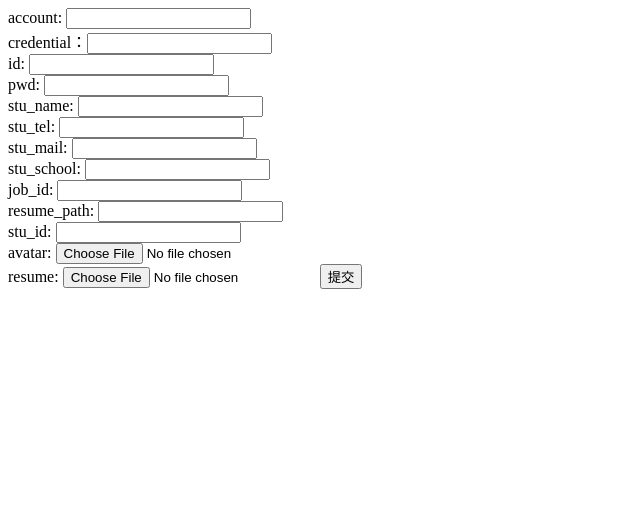
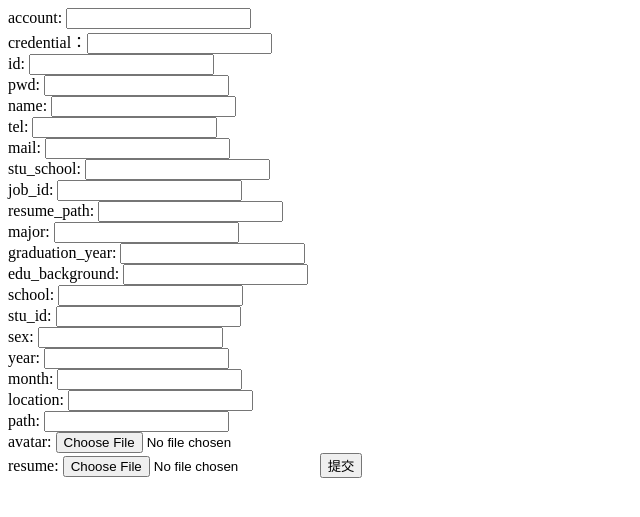
Before and after one commit to ahangchen/WeMeet, a Django app: page /student/ in a window 1280 px wide. Shown: the top 517 px of the page, without its empty margins (0-640 px from the left). Run offline with Django 3.2, Linux system fonts and the light colour scheme.

Commit message:
fix stu_info_get&update

```diff
--- a/student/ctrl/account.py
+++ b/student/ctrl/account.py
@@ -70,7 +70,7 @@ def register(acnt, pwd):
     # 如果账号尚未被注册
     stu_tag = stu_info.insert(name='', school='', tel='',
                               mail=acnt, avatar_path=DEFAULT_AVATAR,
-                              edu_background='', grade='', location='', major='')
+                              sex=0, year=-1, month=-1, location='', major='')
 
     # 如果插入学生失败
     if stu_tag == ERR_INSERT_DB:
--- a/student/ctrl/tag.py
+++ b/student/ctrl/tag.py
@@ -25,6 +25,7 @@ ERR_CHANGE_PWD_NOTEXIST = -14  # 账号不存在
 ERR_CHANGE_PWD_WRONG_CREDENTIAL = -15  # 凭据错误
 ERR_CHANGE_PWD_DB = -16
 
+OK_GET_INFO = 17  # 获取学生信息
 ERR_GET_INFO_NOTEXIST = -17  # 获取学生信息
 ERR_GET_INFO_DB = -18  # 获取学生信息
 
--- a/student/templates/POST.html
+++ b/student/templates/POST.html
@@ -6,18 +6,27 @@
     <title>Title</title>
 </head>
 <body>
-    <form enctype="multipart/form-data" action="/student/resume/apply/" method="post">
+    <form enctype="multipart/form-data" action="/student/info/intern/get/" method="post">
         account: <input name="account" type="text"/><br>
         credential：<input name="credential" type="text"/><br>
         id: <input name="id" type="text"/><br>
            pwd: <input name="pwd" type="text"/><br>
-        stu_name: <input name="stu_name" type="text" /><br>
-        stu_tel: <input name="stu_tel" type="tel" /><br>
-        stu_mail: <input name="stu_mail" type="email"/><br>
+        name: <input name="name" type="text" /><br>
+        tel: <input name="tel" type="tel" /><br>
+        mail: <input name="mail" type="email"/><br>
         stu_school: <input name="stu_school" type="text" /><br>
         job_id: <input name="job_id" type="text" /><br>
         resume_path: <input name="resume_path" type="text" /><br>
+        major: <input name="major" type="text" /><br>
+        graduation_year: <input name="graduation_year" type="text" /><br>
+        edu_background: <input name="edu_background" type="text" /><br>
+        school: <input name="school" type="text" /><br>
         stu_id: <input name="stu_id" type="text" /><br>
+        sex: <input name="sex" type="text" /><br>
+        year: <input name="year" type="text" /><br>
+        month: <input name="month" type="text" /><br>
+        location: <input name="location" type="text" /><br>
+        path: <input name="path" type="text" /><br>
         avatar: <input name="avatar" type="file" name="select"/><br>
         resume: <input name="resume" type="file" name="select"/>
         <input type="submit" value="提交" /></form>
--- a/student/views.py
+++ b/student/views.py
@@ -47,6 +47,7 @@ from student.ctrl.tag import OK_REG
 from student.ctrl.tag import REG_FAIL_DB
 from student.ctrl.tag import OK_CHANGE_PWD
 from student.ctrl.tag import OK_RESET_MAIL
+from student.ctrl.tag import OK_GET_INFO
 from student.ctrl.tag import ERR_GET_INFO_DB
 from student.ctrl.tag import ERR_GET_INFO_NOTEXIST
 from student.ctrl.tag import OK_SAVE_AVATAR
@@ -350,41 +351,43 @@ def change_pwd(request):
 def get_info(request):
     """
     获取学生信息
-    成功： 返回err: SUCCEED，头像路径，姓名，学校，学历，年级，专业，所在地，联系方式（tel），邮箱, 简历地址
+    成功： 返回err: SUCCEED，头像路径，姓名，学校, 性别，出生年份，出生月份，年龄，专业，所在地，联系方式（tel），邮箱, 简历地址
     失败：返回相应的err和msg的JSON
     """
     if request.method == 'POST':
         stu_id = request.POST.get('id')
-        obj = info.get(stu_id=stu_id)
+        get_rlt = info.get(stu_id=stu_id)
+
+        # 如果获取学生信息成功, 返回前端请求的信息
+        if get_rlt['tag'] == OK_GET_INFO:
+            return HttpResponse(json_helper.dumps({
+                'err': SUCCEED,
+                'avatar_path': get_rlt['stu'].avatar_path,
+                'name': get_rlt['stu'].name,
+                'school': get_rlt['stu'].school,
+                'sex': get_rlt['stu'].sex,
+                'year': get_rlt['stu'].year,
+                'month': get_rlt['stu'].month,
+                'major': get_rlt['stu'].major,
+                'location': get_rlt['stu'].location,
+                'tel': get_rlt['stu'].tel,
+                'mail': get_rlt['stu'].mail,
+                'resume_path': get_rlt['stu'].resume_path,
+                'age': get_rlt['age']
+            }))
 
         # 如果学生不存在
-        if obj == ERR_GET_INFO_NOTEXIST:
+        elif get_rlt['tag'] == ERR_GET_INFO_NOTEXIST:
             return HttpResponse(json_helper.dumps({
                 'err': ERR_STU_NOTEXIST,
                 'msg': ERR_STU_NOTEXIST_MSG
             }))
 
-        # 如果数据库异常导致无法获取学生信息
-        elif obj == ERR_GET_INFO_DB:
+        # 如果数据库异常导致无法获取学生信息(get_rlt['tag'] == ERR_GET_INFO_DB)
+        else:
             return HttpResponse(json_helper.dumps({
                 'err': FAIL,
                 'msg': FAIL_MSG
-            }))
-
-        # 如果获取学生信息成功, 返回前端请求的信息
-        else:
-            return HttpResponse(json_helper.dumps({
-                'err': SUCCEED,
-                'avatar_path': obj.avatar_path,
-                'name': obj.name,
-                'school': obj.school,
-                'edu_background': obj.edu_background,
-                'grade': obj.grade,
-                'major': obj.major,
-                'location': obj.location,
-                'tel': obj.tel,
-                'mail': obj.mail,
-                'resume_path': obj.resume_path
             }))
 
     # 如果请求的方法是GET
@@ -450,14 +453,15 @@ def update_info(request):
         school = request.POST.get('school')
         major = request.POST.get('major')
         location = request.POST.get('location')
-        edu_background = request.POST.get('edu_background')
-        grade = request.POST.get('grade')
+        sex = request.POST.get('sex')
+        year = request.POST.get('year')
+        month = request.POST.get('month')
         mail = request.POST.get('mail')
         tel = request.POST.get('tel')
 
         tag = info.update(stu_id=stu_id, avatar_path=avatar_path, name=name, school=school,
-                          major=major, location=location, edu_background=edu_background,
-                          grade=grade, mail=mail, tel=tel)
+                          major=major, location=location, sex=sex, year=year,
+                          month=month, mail=mail, tel=tel)
 
         # 如果更新成功
         if tag == OK_UPDATE_STU_INFO:
```
Also changed, not shown: student/ctrl/info.py (+31 -12 lines), student/db/stu_info.py (+10 -9 lines), student/models.py (+15 -9 lines), student/util/date_helper.py (+14 -0 lines).
